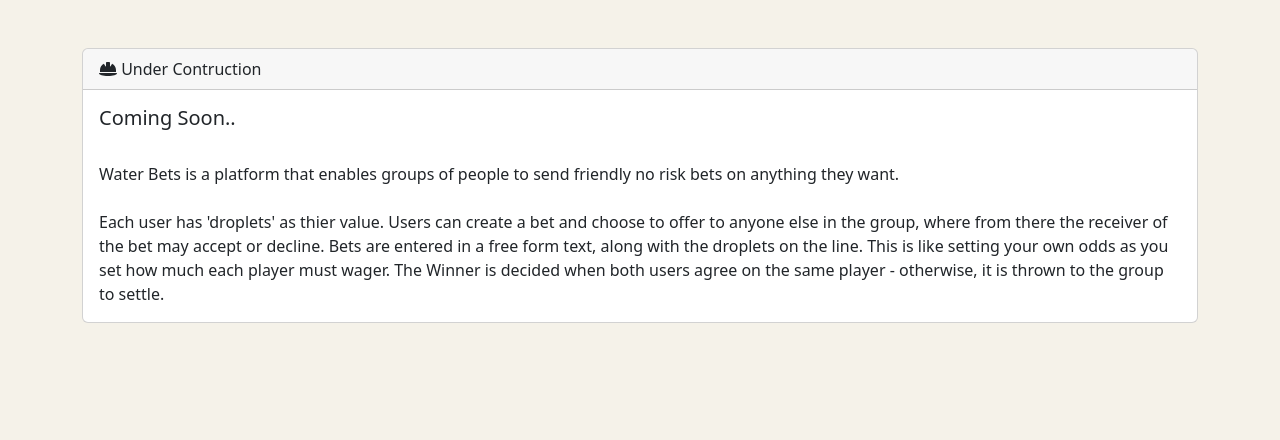
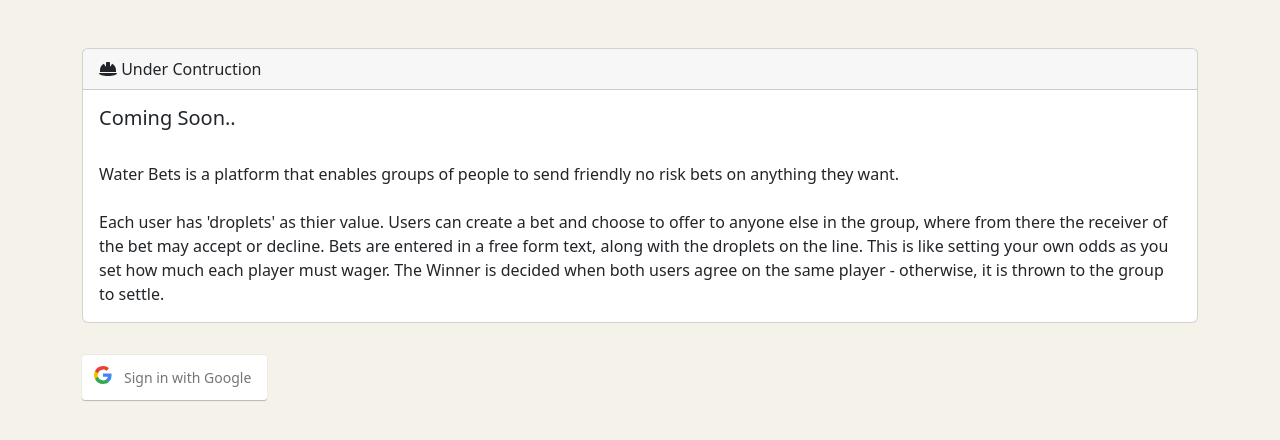
Before and after one commit to bradenborman/water-bets, a React app in the folder water-bets-client/: page /login in a window 1280 px wide. Shown: the top 440 px of the page. Built offline with nearby package versions, Linux system fonts and the light colour scheme.

Commit message:
Signon works with 8081 too but the rediect to / is done with a java handler - just a note

```diff
--- a/water-bets-client/src/components/app/app.scss
+++ b/water-bets-client/src/components/app/app.scss
@@ -2,6 +2,7 @@
 
 @import "../app/colors.scss";
 @import "../navbar/loggedInNavbar.scss";
+@import "../login/login.scss";
 
 body,
 html {
--- a/water-bets-client/src/components/login/login.scss
+++ b/water-bets-client/src/components/login/login.scss
@@ -0,0 +1,35 @@
+#login {
+  .login-form-row {
+    margin-top: 2em;
+
+    .login-with-google-btn {
+      transition: background-color 0.3s, box-shadow 0.3s;
+      padding: 12px 16px 12px 42px;
+      border: none;
+      border-radius: 3px;
+      box-shadow: 0 -1px 0 rgba(0, 0, 0, 0.04), 0 1px 1px rgba(0, 0, 0, 0.25);
+      color: #757575;
+      font-size: 14px;
+      font-weight: 500;
+
+      background-image: $GOOGLE_SVG;
+      background-color: white;
+      background-repeat: no-repeat;
+      background-position: 12px 11px;
+
+      &:hover {
+        box-shadow: 0 -1px 0 rgba(0, 0, 0, 0.04), 0 2px 4px rgba(0, 0, 0, 0.25);
+      }
+
+      &:active {
+        background-color: #eeeeee;
+      }
+
+      &:focus {
+        outline: none;
+        box-shadow: 0 -1px 0 rgba(0, 0, 0, 0.04), 0 2px 4px rgba(0, 0, 0, 0.25),
+          0 0 0 3px #c8dafc;
+      }
+    }
+  }
+}
--- a/water-bets-client/src/components/login/login.tsx
+++ b/water-bets-client/src/components/login/login.tsx
@@ -1,8 +1,5 @@
 import React from "react";
-import {
-  BrowserRouter as ReactRouter,
-  Route as ReactRoute
-} from "react-router-dom";
+import { useHistory } from "react-router-dom";
 
 import Container from "react-bootstrap/Container";
 import Row from "react-bootstrap/Row";
@@ -17,9 +14,15 @@
 export interface LoginProps {}
 
 export const Login: React.FC<LoginProps> = (props: LoginProps) => {
+  const history = useHistory();
+
+  const handleGoogleSignIn = (e: any): void => {
+    window.location.replace("/oauth2/authorization/google");
+  };
+
   return (
     <>
-      <Container fluid="md">
+      <Container fluid="md" id="login">
         <br />
         <br />
         <Row>
@@ -53,6 +56,16 @@
             </Card>
           </Col>
         </Row>
+        <Row className="login-form-row">
+          <Col>
+            <Button
+              className="login-with-google-btn"
+              onClick={handleGoogleSignIn}
+            >
+              Sign in with Google
+            </Button>
+          </Col>
+        </Row>
       </Container>
     </>
   );
--- a/water-bets-client/webpack.config.js
+++ b/water-bets-client/webpack.config.js
@@ -92,7 +92,7 @@
         target: "http://localhost:8080",
         secure: false
       },
-      "/user": {
+      "/oauth2": {
         target: "http://localhost:8080",
         secure: false
       }
```
Also changed, not shown: water-bets-client/src/components/app/colors.scss (+2 -0 lines).
